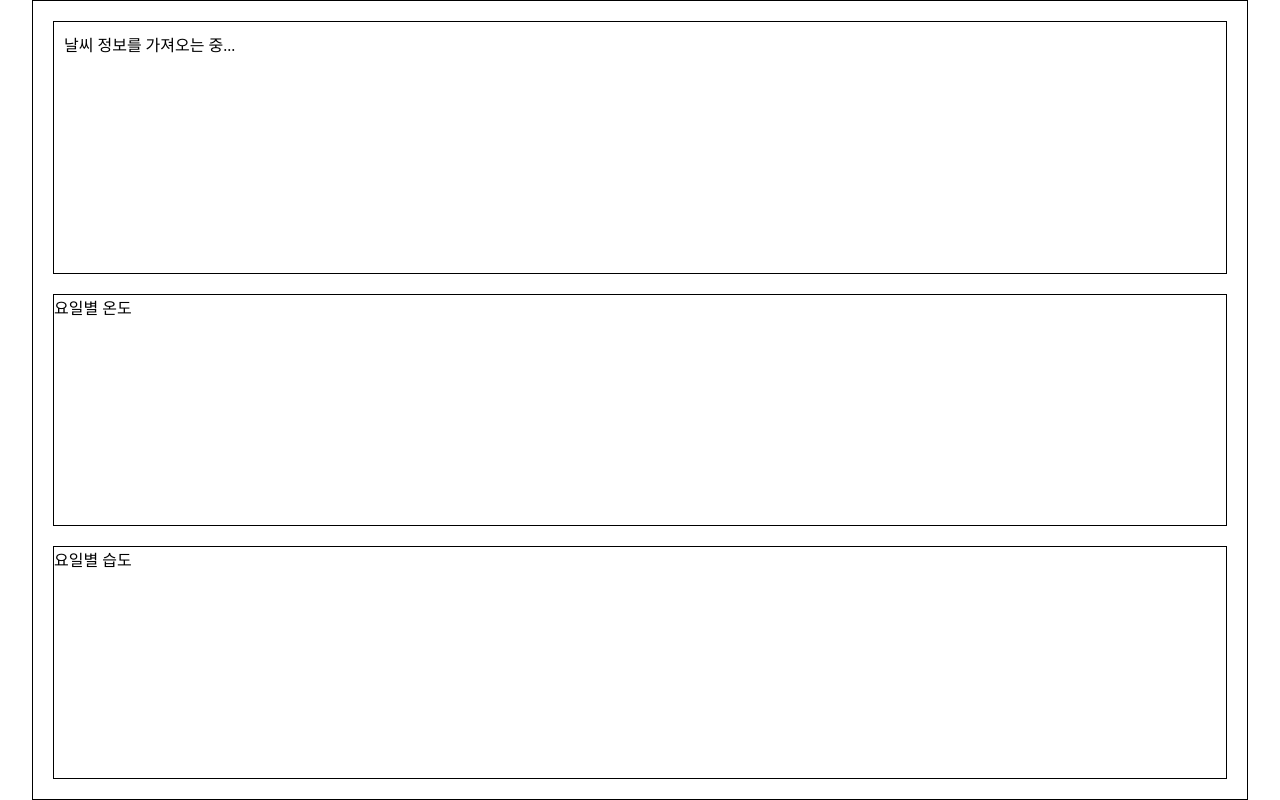
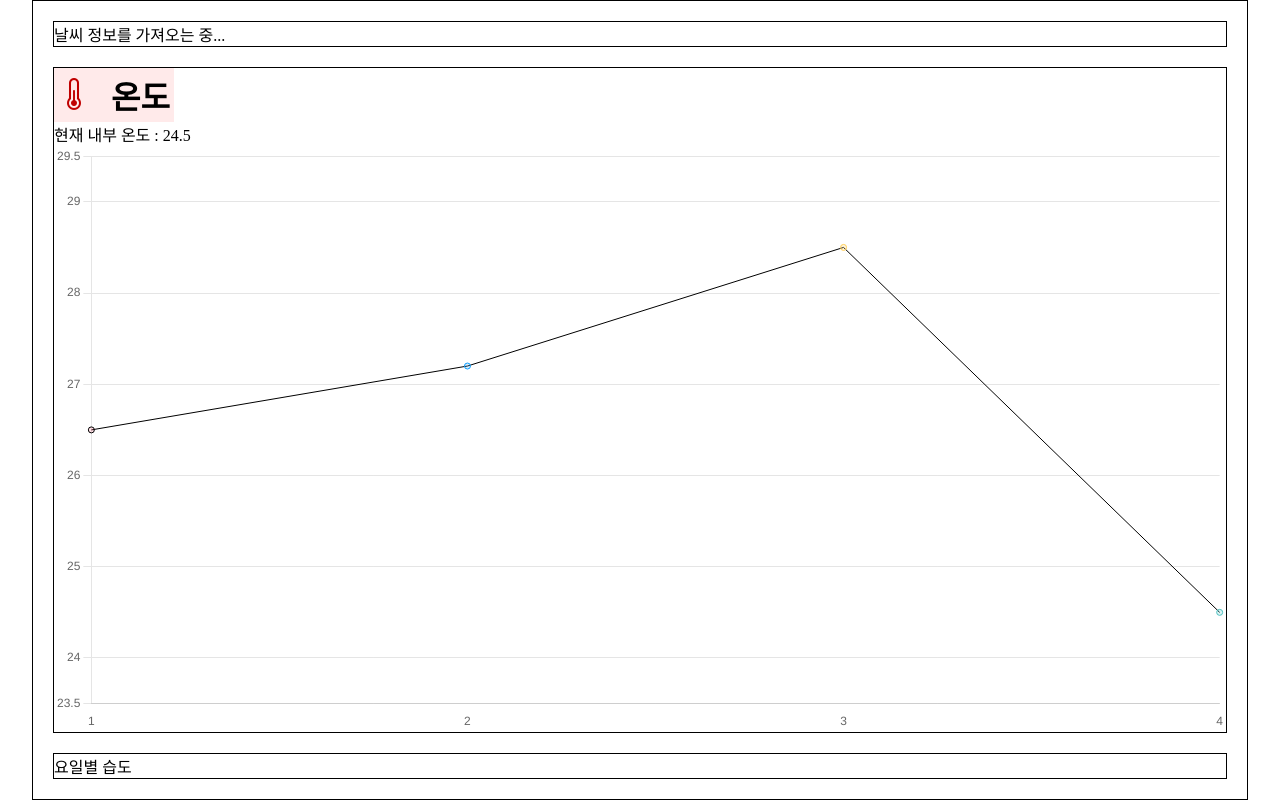
Before and after one commit to eodyd9684/farmseye_frontend_web, a React (Vite) app in the folder farmseye_react/: page / in a window 1280 px wide. Built offline with nearby package versions, Linux system fonts and the light colour scheme; no server answers.

Commit message:
20250327 오늘 작업 : enviroment_componentes폴더 생성 및 작업(날씨 api, 온도 그래프 생성 완료)

```diff
--- a/farmseye_react/src/enviroment_componentes/EnvironmentDetail.jsx
+++ b/farmseye_react/src/enviroment_componentes/EnvironmentDetail.jsx
@@ -1,6 +1,7 @@
 import React from 'react'
 import styles from './EnvironmentDetail.module.css'
 import Weather from './Weather'
+import TempChart from './TempChart'
 
 const EnvironmentDetail = () => {
 
@@ -10,13 +11,13 @@ const EnvironmentDetail = () => {
     <div className={styles.container}>
       <div className={styles.data_container}>
 
-        <div className={styles.weather}>
-
+        <div>
           <Weather />
-
         </div>
 
-        <div>요일별 온도</div>
+        <div>
+          <TempChart />
+        </div>
 
         <div>요일별 습도</div>
       </div>
--- a/farmseye_react/src/enviroment_componentes/EnvironmentDetail.module.css
+++ b/farmseye_react/src/enviroment_componentes/EnvironmentDetail.module.css
@@ -28,7 +28,3 @@
   border: 1px solid black;
   flex: 1;
 }
-
-.weather{
-  padding: 10px;
-}
--- /dev/null
+++ b/farmseye_react/src/enviroment_componentes/TempChart.jsx
@@ -0,0 +1,137 @@
+import React, { useEffect, useRef, useState } from "react";
+import { Chart, registerables } from "chart.js";
+import FarmseyeInput from '../common_component/FarmseyeInput'
+import FarmseyeButton from '../common_component/FarmseyeButton'
+import styles from './TempChart.module.css'
+
+const TempChart = () => {
+  //데이터베이스에서 온도 데이터 받아올 변수
+  const [tempData, setTempData] = useState([
+    {
+      no : 1,
+      temp : 26.5
+    },
+    {
+      no : 2,
+      temp : 27.2
+    },
+    {
+      no : 3,
+      temp : 28.5
+    },
+    {
+      no : 4,
+      temp : 24.5
+    }
+  ]);
+
+  const tempLabel = <i class="bi bi-thermometer-half"></i>;
+
+
+
+
+  const chartRef = useRef(null);
+  let chartInstance = null;
+
+  useEffect(() => {
+    const ctx = chartRef.current.getContext("2d");
+
+    const createChart = () => {
+      Chart.register(...registerables);
+
+      const minTemp = Math.min(...tempData.map((t) => t.temp));
+      const maxTemp = Math.max(...tempData.map((t) => t.temp));
+
+      // eslint-disable-next-line react-hooks/exhaustive-deps
+      chartInstance = new Chart(ctx, {
+        type: "line", //그래프 타입 선택
+        data: {
+          labels: tempData.map((t) => {return t.no}), //temp.map((t) => {t.time})
+          datasets: [
+            {
+              label: "온도",
+              data: tempData.map((t) => {return t.temp}), //temp.map((t) => {t.temperature})
+              backgroundColor: [
+                "rgba(255, 99, 132, 0.2)",
+                "rgba(54, 162, 235, 0.2)",
+                "rgba(255, 206, 86, 0.2)",
+                "rgba(75, 192, 192, 0.2)",
+                "rgba(153, 102, 255, 0.2)",
+                "rgba(255, 159, 64, 0.2)",
+              ],
+              borderColor: [
+                "rgb(0, 0, 0)",
+                "rgb(12, 156, 252)",
+                "rgba(255, 206, 86, 1)",
+                "rgba(75, 192, 192, 1)",
+                "rgba(153, 102, 255, 1)",
+                "rgba(255, 159, 64, 1)",
+              ],
+              borderWidth: 1,
+            },
+          ],
+        },
+        options: {
+          plugins: {
+            legend: {
+              display: false,
+            },
+            tooltip: {
+              enabled: false,
+            },
+          },
+
+          scales: {
+            x:{
+              maxTicksLimit : 10,
+              grid:{
+                display: false,
+              },
+            },
+            y: {
+              beginAtZero: true,
+              grid: {
+                display: true,
+              },
+              min : minTemp - 1,
+              max : maxTemp + 1,
+            },
+          },
+        },
+      });
+    };
+
+    const destroyChart = () => {
+      if (chartInstance) {
+        chartInstance.destroy();
+        chartInstance = null;
+      }
+    };
+
+    destroyChart(); // 기존 차트 파괴
+    createChart(); // 새로운 차트 생성
+
+    return () => {
+      destroyChart(); // 컴포넌트가 unmount될 때 차트 파괴
+    };
+  }, []);
+
+
+  return (
+    <div>
+      <div className={styles.temp_chart_title}>
+        <i class="bi bi-thermometer-half"></i>
+        <span>온도</span>
+      </div>
+
+      <div>
+        <span>현재 내부 온도 : </span>
+        {tempData[tempData.length - 1].temp}
+      </div>
+
+      <canvas ref={chartRef} className={styles.chart}/>
+    </div>
+  )
+}
+
+export default TempChart
--- /dev/null
+++ b/farmseye_react/src/enviroment_componentes/TempChart.module.css
@@ -0,0 +1,22 @@
+.chart {
+  height: 100%;
+}
+
+.temp_chart_title{
+  padding: 4px;
+  width: 120px;
+  background-color: rgb(255, 234, 234);
+  display: flex;
+  justify-content: space-between;
+  align-items: center;
+}
+
+.temp_chart_title > i{
+  font-size: 2rem;
+  color: rgb(192, 0, 0);
+}
+
+.temp_chart_title > span{
+  font-size: 2rem;
+  font-weight: bold;
+}
--- a/farmseye_react/src/enviroment_componentes/Weather.jsx
+++ b/farmseye_react/src/enviroment_componentes/Weather.jsx
@@ -12,6 +12,9 @@ const Weather = () => {
   //OpenWeatherMap API 키 입력
   const API_KEY = "d2a371b0579c616f5a7b1edc780996c0";
 
+  //오늘 날짜 데이터를 저장할 변수
+  const [currentDate, setCurrentDate] = useState('');
+
   //날씨에 따라 들어갈 아이콘
   const weatherIcons = {
     Clear: <i class="bi bi-brightness-high-fill"></i>,
@@ -22,8 +25,22 @@ const Weather = () => {
     Mist: <i class="bi bi-water"></i>,
   };
 
+  //날짜 데이터를 받아오는 함수
+  const getCurrentDate = () => {
+    const today = new Date();
+
+    // 날짜와 요일을 한글로 표시 (예: 2025년 3월 27일 목요일)
+    const options = { year: 'numeric', month: 'long', day: 'numeric', weekday: 'long' };
+    const formattedDate = today.toLocaleDateString('ko-KR', options);
+
+    setCurrentDate(formattedDate);
+  };
+
   //날씨 api를 받아오는 useEffect함수
   useEffect(() => {
+
+    getCurrentDate();
+
     const fetchWeather = async () => {
       try {
         const response = await axios.get(
@@ -55,9 +72,10 @@ const Weather = () => {
           <div className={styles.weather_container}>
             {weatherIcons[weather.weather[0].main] || "🌍"}
             <div className={styles.weather_info}>
-              <p>온도: {weather.main.temp}°C</p>
-              <p>습도: {weather.main.humidity}%</p>
-              <p>날씨: {weather.weather[0].description}</p>
+              <p>온도 : {weather.main.temp}°C</p>
+              <p>습도 : {weather.main.humidity}%</p>
+              <p>날씨 : {weather.weather[0].description}</p>
+              <p>날짜 : {currentDate}</p>
             </div>
           </div>
         )
```
Also changed, not shown: farmseye_react/src/enviroment_componentes/WeeklyWeather.jsx (deleted, +0 -9 lines).
